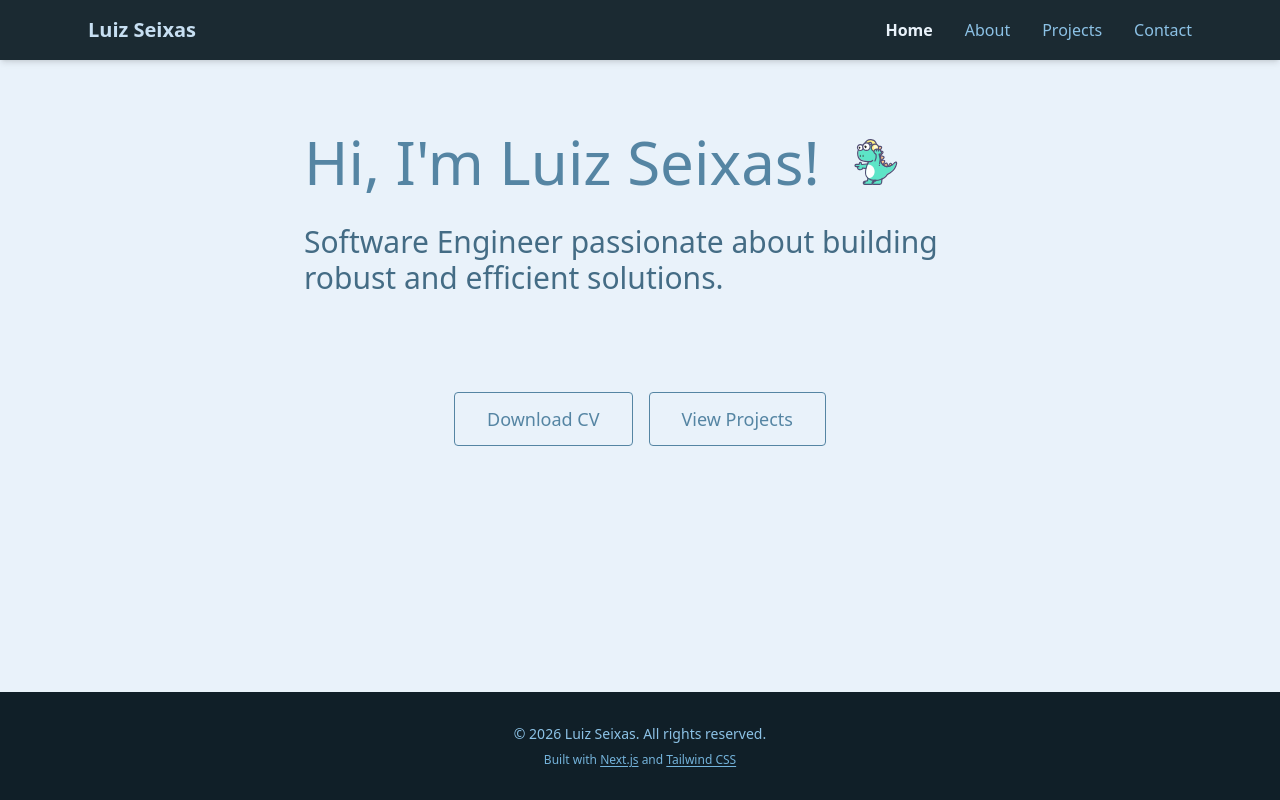
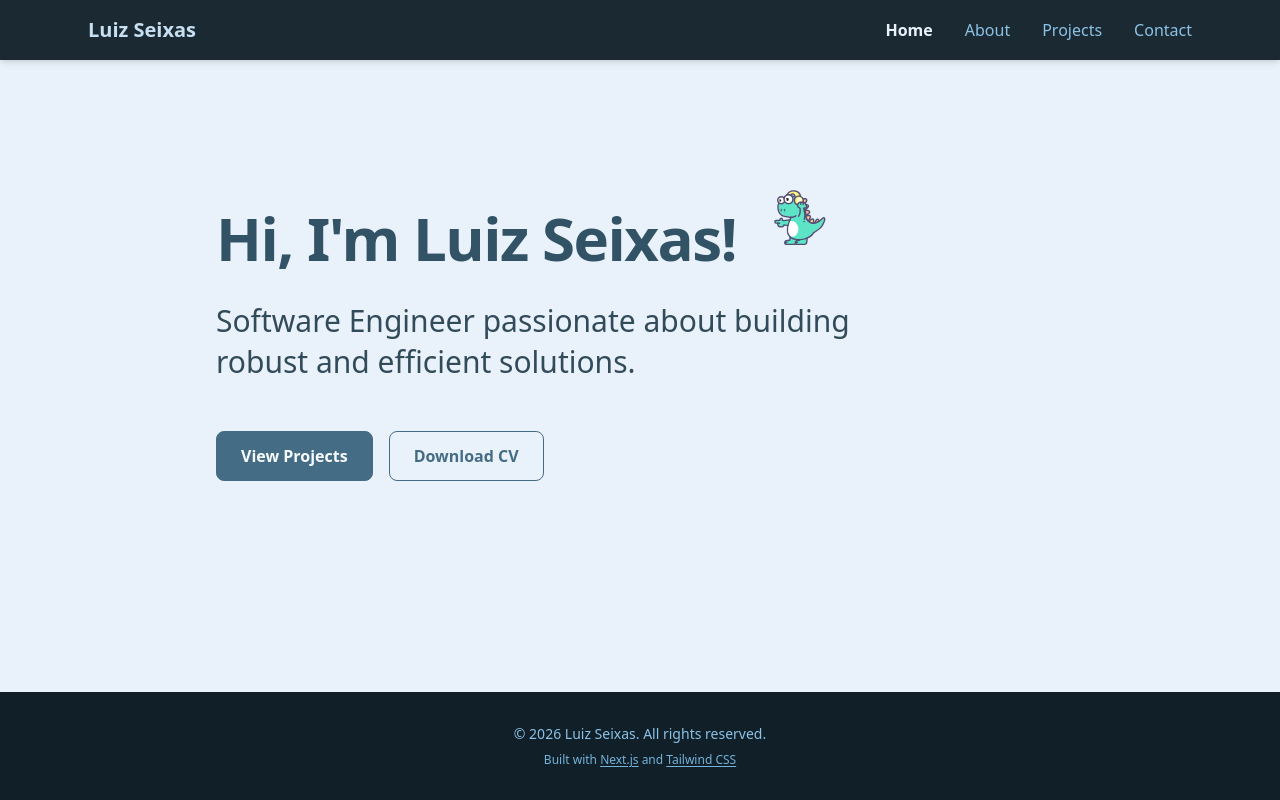
Before and after one commit to luizguilhermesseixas/My-Portfolio, a Next.js app in the folder my-portfolio/: page / in a window 1280 px wide. Built offline with nearby package versions, Linux system fonts and the light colour scheme.

Commit message:
feat: redesign home hero with clearer hierarchy and CTAs

```diff
--- a/my-portfolio/src/app/page.tsx
+++ b/my-portfolio/src/app/page.tsx
@@ -1,48 +1,29 @@
-"use client";
-
-import Link from "next/link";
-import React, { useEffect, useState } from "react";
-import DinosaurIcon from "../icons/dinosaur.svg"; // Adjust the import path as necessary
+import React from "react";
+import DinosaurIcon from "../icons/dinosaur.svg";
+import PageHeading from "../components/PageHeading";
+import ButtonLink from "../components/ButtonLink";
 
 export default function HomePage() {
-  const fullText = "Hi, I'm Luiz Seixas!";
-  const [displayed, setDisplayed] = useState("");
-
-  useEffect(() => {
-    if (displayed.length < fullText.length) {
-      const timeout = setTimeout(() => {
-        setDisplayed(fullText.slice(0, displayed.length + 1));
-      }, 100);
-      return () => clearTimeout(timeout);
-    }
-  }, [displayed]);
-
   return (
-    <section className="max-w-2xl mx-auto py-16">
-      <div className="flex flex-col md:flex-row items-center md:items-end justify-center md:justify-start gap-2 md:gap-4 mb-4 min-h-[3.5rem]">
-        <h1 className="text-4xl md:text-6xl font-sans text-primary-500 text-center md:text-left ">
-          {displayed}
-        </h1>
-        <DinosaurIcon className="w-16 h-16 md:w-20 md:h-20 transition-transform duration-300 hover:-translate-y-2 hover:rotate-6 md:mb-[-12px]" />
-      </div>
-      <h2 className="text-2xl md:text-3xl font-sans text-primary-600 mb-6 text-center md:text-left mt-8">
+    <section className="max-w-4xl mx-auto px-6 py-16 md:py-28 flex flex-col items-center md:items-start text-center md:text-left">
+      <PageHeading
+        text="Hi, I'm Luiz Seixas!"
+        className="flex-col md:flex-row md:items-end"
+        icon={
+          <DinosaurIcon className="w-16 h-16 md:w-24 md:h-24 shrink-0 transition-transform duration-300 hover:-translate-y-2 hover:rotate-6" />
+        }
+      />
+      <h2 className="text-xl md:text-3xl text-muted mt-8 max-w-2xl leading-snug">
         Software Engineer passionate about building robust and efficient
         solutions.
       </h2>
-      <div className="flex flex-col sm:flex-row justify-center gap-4 mt-24">
-        <a
-          href="/Luiz_Seixas_Resume.pdf"
-          download
-          className="border border-primary-500 text-primary-500 px-8 py-3 rounded font-sans text-lg hover:bg-primary-500 hover:text-primary-50 transition-colors w-full sm:w-auto max-w-xs mx-auto sm:mx-0 text-center"
-        >
+      <div className="flex flex-col sm:flex-row gap-4 mt-12 w-full sm:w-auto">
+        <ButtonLink href="/projects" variant="primary">
+          View Projects
+        </ButtonLink>
+        <ButtonLink href="/Luiz_Seixas_Resume.pdf" download>
           Download CV
-        </a>
-        <Link
-          href="/projects"
-          className="border border-primary-500 text-primary-500 px-8 py-3 rounded font-sans text-lg hover:bg-primary-500 hover:text-primary-50 transition-colors w-full sm:w-auto max-w-xs mx-auto sm:mx-0 text-center"
-        >
-          View Projects
-        </Link>
+        </ButtonLink>
       </div>
     </section>
   );
```
